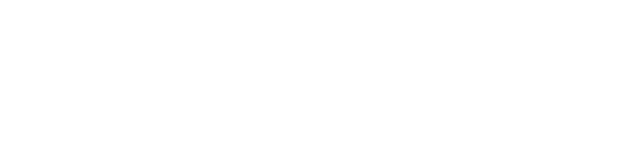
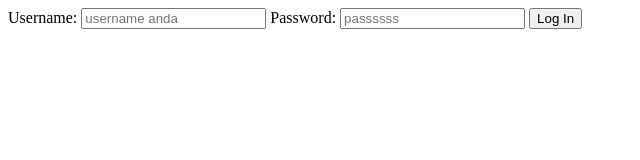
Before and after one commit to harissucipto/web-warnet, a plain HTML site: page formlogin.html in a window 1280 px wide. Shown: the whole page, without its empty margins (0-640 px from the left). Drawn offline with Linux system fonts and the light colour scheme.

Commit message:
form login

```diff
--- a/formlogin.html
+++ b/formlogin.html
@@ -1,10 +1,19 @@
 <!DOCTYPE html>
 <html lang="en" dir="ltr">
-  <head>
-    <meta charset="utf-8">
-    <title>Form Login</title>
-  </head>
-  <body>
 
-  </body>
+<head>
+  <meta charset="utf-8">
+  <title>Form Login</title>
+</head>
+
+<body>
+  <form>
+    <label>Username:</label>
+    <input id="username" type="text" placeholder="username anda" required />
+    <label>Password:</label>
+    <input id="password" type="password" placeholder="passssss" required />
+    <input type="submit" value="Log In" />
+  </form>
+</body>
+
 </html>
```
